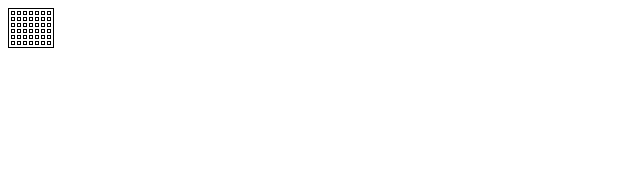
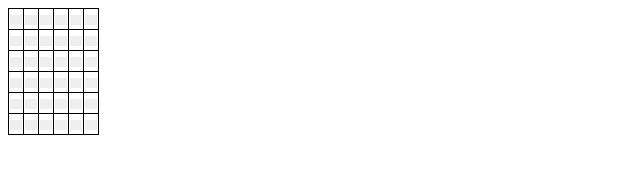
Before and after one commit to grace-giraffe/connectfour, a plain HTML site: page index.html in a window 1280 px wide. Shown: the whole page, without its empty margins (0-640 px from the left). Drawn offline with Linux system fonts and the light colour scheme.

Commit message:
thank you

```diff
--- a/index.html
+++ b/index.html
@@ -1,70 +1,218 @@
 <!DOCTYPE html>
 <html>
+
 <head>
     <meta charset="utf-8" />
     <meta http-equiv="X-UA-Compatible" content="IE=edge">
-    <title>Page Title</title>
+    <title>Connect Four</title>
     <meta name="viewport" content="width=device-width, initial-scale=1">
     <link rel="stylesheet" type="text/css" media="screen" href="main.css" />
     <script src="main.js"></script>
 </head>
+
 <body>
     <table>
         <tr>
-        <td></td>
-        <td></td>
-        <td></td>
-        <td></td>
-        <td></td>
-        <td></td>
-        <td></td>
+            <td>
+                <button class="0" id="1">
+
+                </button>
+            </td>
+            <td>
+                <button class="1" id="2">
+
+                </button>
+            </td>
+            <td>
+                <button class="2" id="3">
+
+                </button>
+            </td>
+            <td>
+                <button class="3" id="4">
+
+                </button>
+            </td>
+            <td>
+                <button class="4" id="5">
+
+                </button>
+            </td>
+            <td>
+                <button class="5" id="6">
+
+                </button>
+            </td>
+
         </tr>
         <tr>
-        <td></td>
-        <td></td>
-        <td></td>
-        <td></td>
-        <td></td>
-        <td></td>
-        <td></td>
+            <td>
+                <button class="0" id="7">
+
+                </button>
+            </td>
+            <td>
+                <button class="1" id="8">
+
+                </button>
+            </td>
+            <td>
+                <button class="2" id="9">
+
+                </button>
+            </td>
+            <td>
+                <button class="3" id="10">
+
+                </button>
+            </td>
+            <td>
+                <button class="4" id="11">
+
+                </button>
+            </td>
+            <td>
+                <button class="5" id="12">
+
+                </button>
+            </td>
+
         </tr>
         <tr>
-    <td> </td>
-    <td></td>
-    <td></td>
-    <td></td>
-    <td></td>
-    <td></td>
-    <td></td>
+            <td>
+                <button class="0" id="13">
+
+                </button>
+            </td>
+            <td>
+                <button class="1" id="14">
+
+                </button>
+            </td>
+            <td>
+                <button class="2" id="15">
+
+                </button>
+            </td>
+            <td>
+                <button class="3" id="16">
+
+                </button>
+            </td>
+            <td>
+                <button class="4" id="17">
+
+                </button>
+            </td>
+            <td>
+                <button class="5" id="18">
+
+                </button>
+            </td>
+
         </tr>
         <tr>
-        <td></td>
-        <td></td>
-        <td></td>
-        <td></td>
-        <td></td>
-        <td></td>
-        <td></td>
+            <td>
+                <button class="0" id="19">
+
+                </button>
+            </td>
+            <td>
+                <button class="1" id="20">
+
+                </button>
+            </td>
+            <td>
+                <button class="2" id="21">
+
+                </button>
+            </td>
+            <td>
+                <button class="3" id="22">
+
+                </button>
+            </td>
+            <td>
+                <button class="4" id="23">
+
+                </button>
+            </td>
+            <td>
+                <button class="5" id="24">
+
+                </button>
+            </td>
+
         </tr>
         <tr>
-        <td></td>
-        <td></td>
-        <td></td>
-        <td></td>
-        <td></td>
-        <td></td>
-        <td></td>
+            <td>
+                <button class="0" id="25">
+
+                </button>
+            </td>
+            <td>
+                <button class="1" id="26">
+
+                </button>
+            </td>
+            <td>
+                <button class="2" id="27">
+
+                </button>
+            </td>
+            <td>
+                <button class="3" id="28">
+
+                </button>
+            </td>
+            <td>
+                <button class="4" id="29">
+
+                </button>
+            </td>
+            <td>
+                <button class="5" id="30">
+
+                </button>
+            </td>
+
         </tr>
         <tr>
-        <td></td>
-        <td></td>
-        <td></td>
-        <td></td>
-        <td></td>
-        <td></td>
-        <td></td>
+            <td>
+                <button class="0" id="36">
+
+
+                </button>
+            </td>
+            <td>
+                <button class="1" id="37">
+
+                </button>
+            </td>
+            <td>
+                <button class="2" id="38">
+
+                </button>
+            </td>
+            <td>
+                <button class="3" id="39">
+
+                </button>
+            </td>
+            <td>
+                <button class="4" id="40">
+
+                </button>
+            </td>
+            <td>
+                <button class="5" id="41">
+
+                </button>
+            </td>
+
         </tr>
     </table>
 
 </body>
+
 </html>
--- a/main.css
+++ b/main.css
@@ -2,6 +2,23 @@ td {
  border: 1px solid black;
 }
 
+button {
+    width: 10px;
+    height: 10px;
+    border:none;
+}
+
 table {
-    border: 1px solid black;
+    border-collapse: collapse
 }
+.red {
+    background-color: red;
+
+}
+.black {
+    background-color: black;
+}
+
+.checker {
+    border-radius: 50%;
+}
```
Lines whose indentation alone changed are shown as unchanged.
